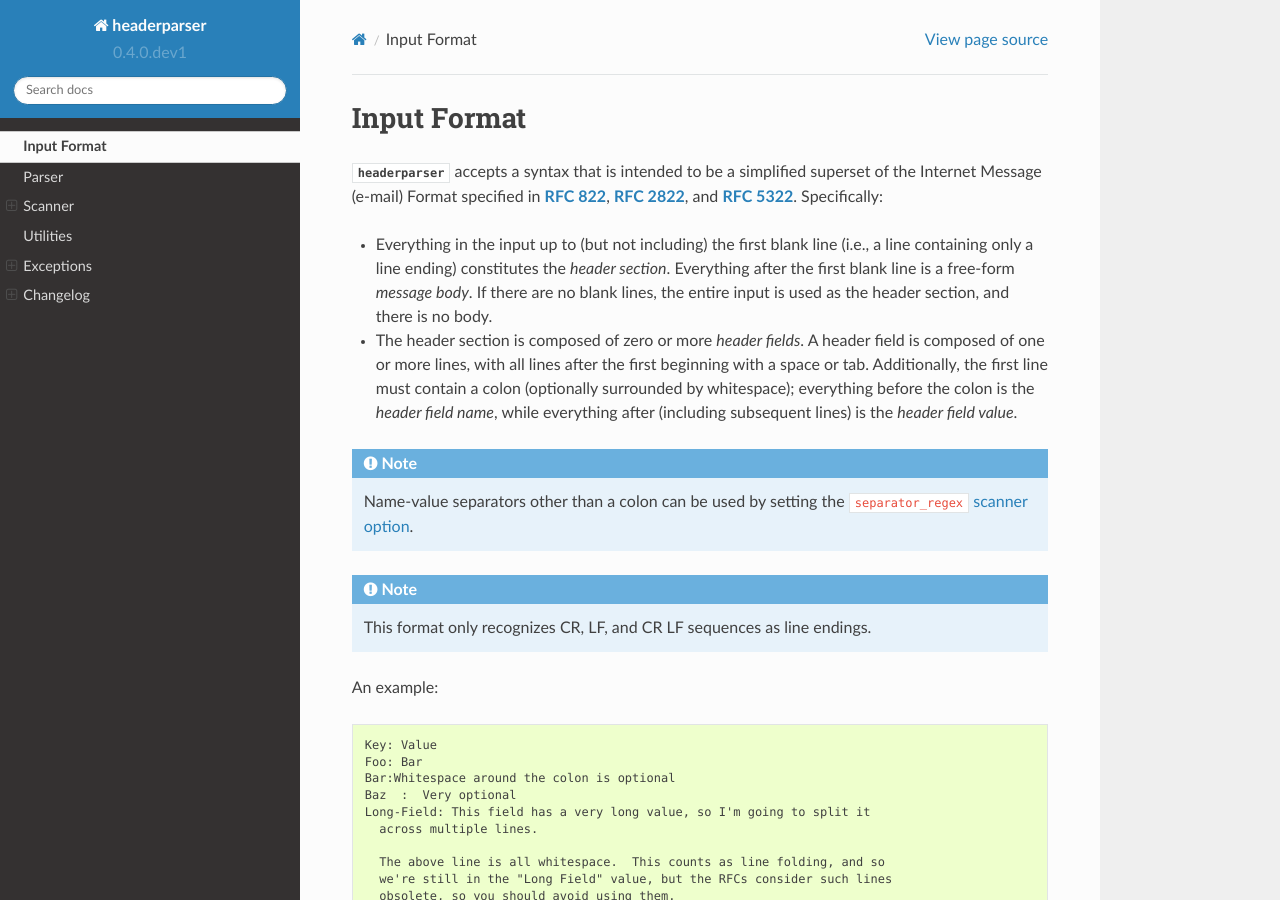
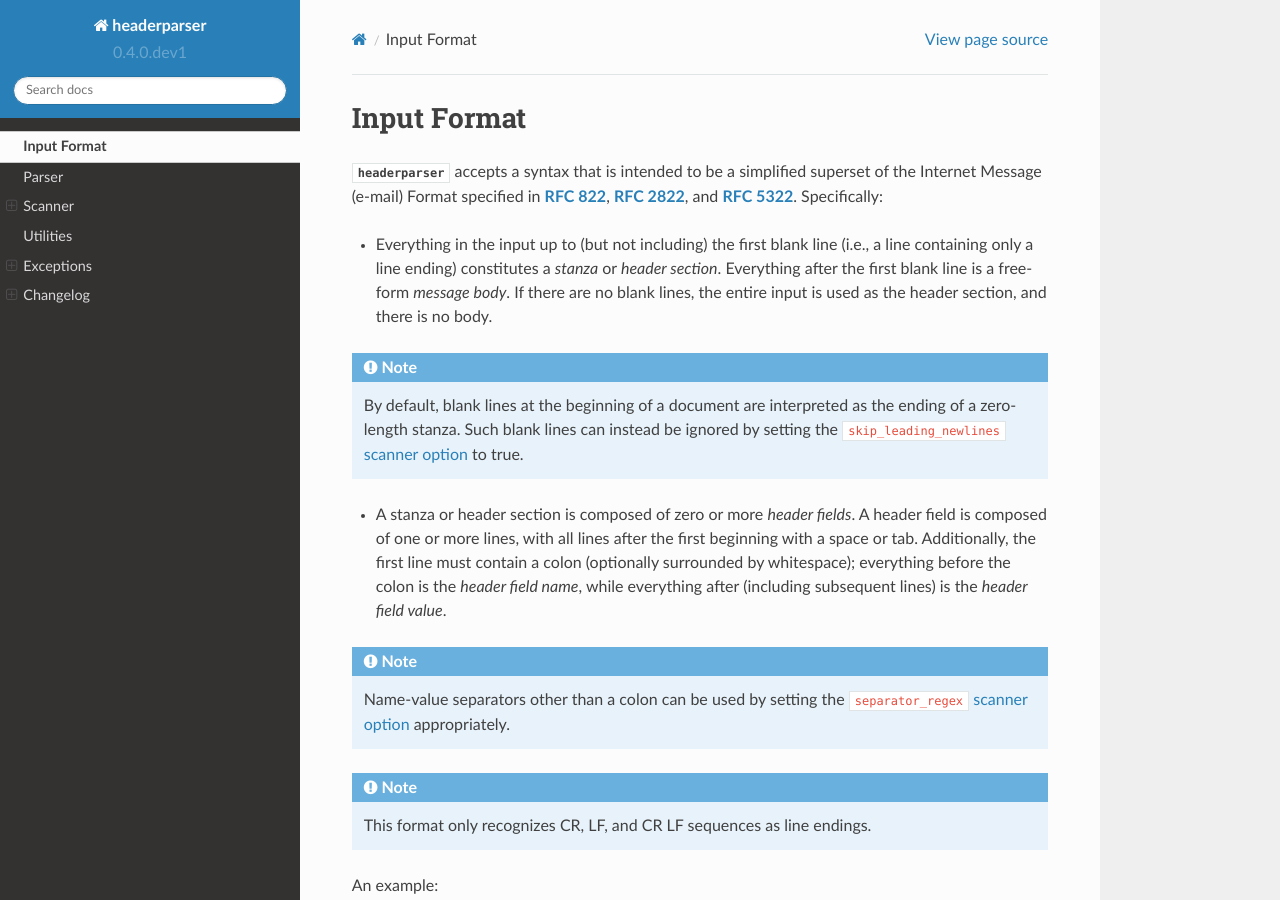
Before and after one commit to wheelodex/headerparser, a Sphinx documentation site: the page built from docs/format.rst, in a window 1280 px wide and 900 px high. Built offline with Sphinx 7.4.7 and the Read the Docs theme 2.0.0, drawn with Linux system fonts in a browser that asks for light colours.

Commit message:
Improve scanner documentation

```diff
--- a/docs/format.rst
+++ b/docs/format.rst
@@ -5,22 +5,29 @@ the Internet Message (e-mail) Format specified in :rfc:`822`, :rfc:`2822`, and
 :rfc:`5322`.  Specifically:
 
 - Everything in the input up to (but not including) the first blank line (i.e.,
-  a line containing only a line ending) constitutes the :dfn:`header section`.
-  Everything after the first blank line is a free-form :dfn:`message body`.  If
-  there are no blank lines, the entire input is used as the header section, and
-  there is no body.
+  a line containing only a line ending) constitutes a :dfn:`stanza` or
+  :dfn:`header section`.  Everything after the first blank line is a free-form
+  :dfn:`message body`.  If there are no blank lines, the entire input is used
+  as the header section, and there is no body.
 
-- The header section is composed of zero or more :dfn:`header fields`.  A
-  header field is composed of one or more lines, with all lines after the first
-  beginning with a space or tab.  Additionally, the first line must contain a
-  colon (optionally surrounded by whitespace); everything before the colon is
-  the :dfn:`header field name`, while everything after (including subsequent
-  lines) is the :dfn:`header field value`.
+.. note::
+
+    By default, blank lines at the beginning of a document are interpreted as
+    the ending of a zero-length stanza.  Such blank lines can instead be
+    ignored by setting the ``skip_leading_newlines`` :ref:`scanner option
+    <scan_opts>` to true.
+
+- A stanza or header section is composed of zero or more :dfn:`header fields`.
+  A header field is composed of one or more lines, with all lines after the
+  first beginning with a space or tab.  Additionally, the first line must
+  contain a colon (optionally surrounded by whitespace); everything before the
+  colon is the :dfn:`header field name`, while everything after (including
+  subsequent lines) is the :dfn:`header field value`.
 
 .. note::
 
     Name-value separators other than a colon can be used by setting the
-    ``separator_regex`` :ref:`scanner option <scan_opts>`.
+    ``separator_regex`` :ref:`scanner option <scan_opts>` appropriately.
 
 .. note::
 
```
Also changed, not shown: docs/scanner.rst (+45 -1 lines), 1 other file.
